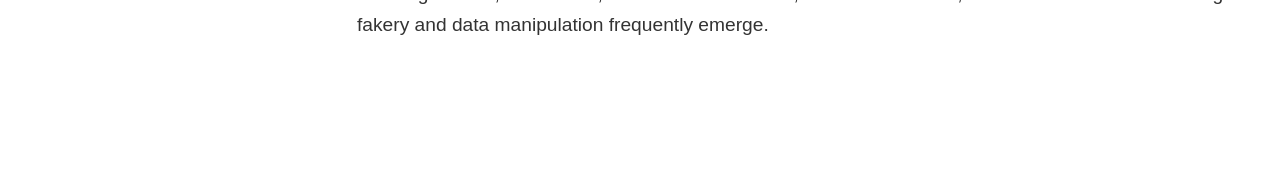
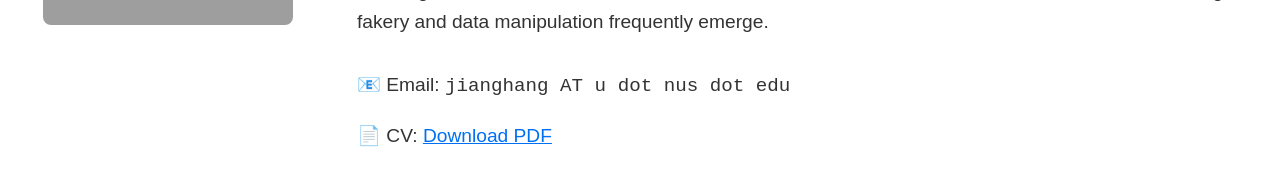
Before and after one commit to JHaaa/jianghang.github.io, a Next.js app: page / in a window 1280 px wide. Shown: the part 573-758 px from the top of the page. Built offline with nearby package versions, Linux system fonts and the light colour scheme; grey boxes are pictures that could not be loaded.

Commit message:
update link

```diff
--- a/src/app/page.tsx
+++ b/src/app/page.tsx
@@ -48,6 +48,26 @@ export default function HomePage() {
           </strong>{' '}
           I pursue this agenda through two complementary research strands. The first develops new theoretical tools for classic principal-agent problems. The second investigates modern challenges in AI, blockchain, livestream commerce, and data markets, where issues such as strategic fakery and data manipulation frequently emerge.
         </p>
+                {/* Contact Info */}
+                <div style={{ marginTop: '2rem', fontSize: '1rem' }}>
+          <p>
+            📧 Email:&nbsp;
+            <span style={{ fontFamily: 'monospace' }}>
+              jianghang&nbsp;AT&nbsp;u&nbsp;dot&nbsp;nus&nbsp;dot&nbsp;edu
+            </span>
+          </p>
+          <p>
+            📄 CV:&nbsp;
+            <a
+              href="/cv.pdf"
+              target="_blank"
+              rel="noopener noreferrer"
+              style={{ color: '#0070f3', textDecoration: 'underline' }}
+            >
+              Download PDF
+            </a>
+          </p>
+        </div>
       </div>
     </div>
   );
```
Also changed, not shown: 1 other file (tests, documents, lock files or other folders).
